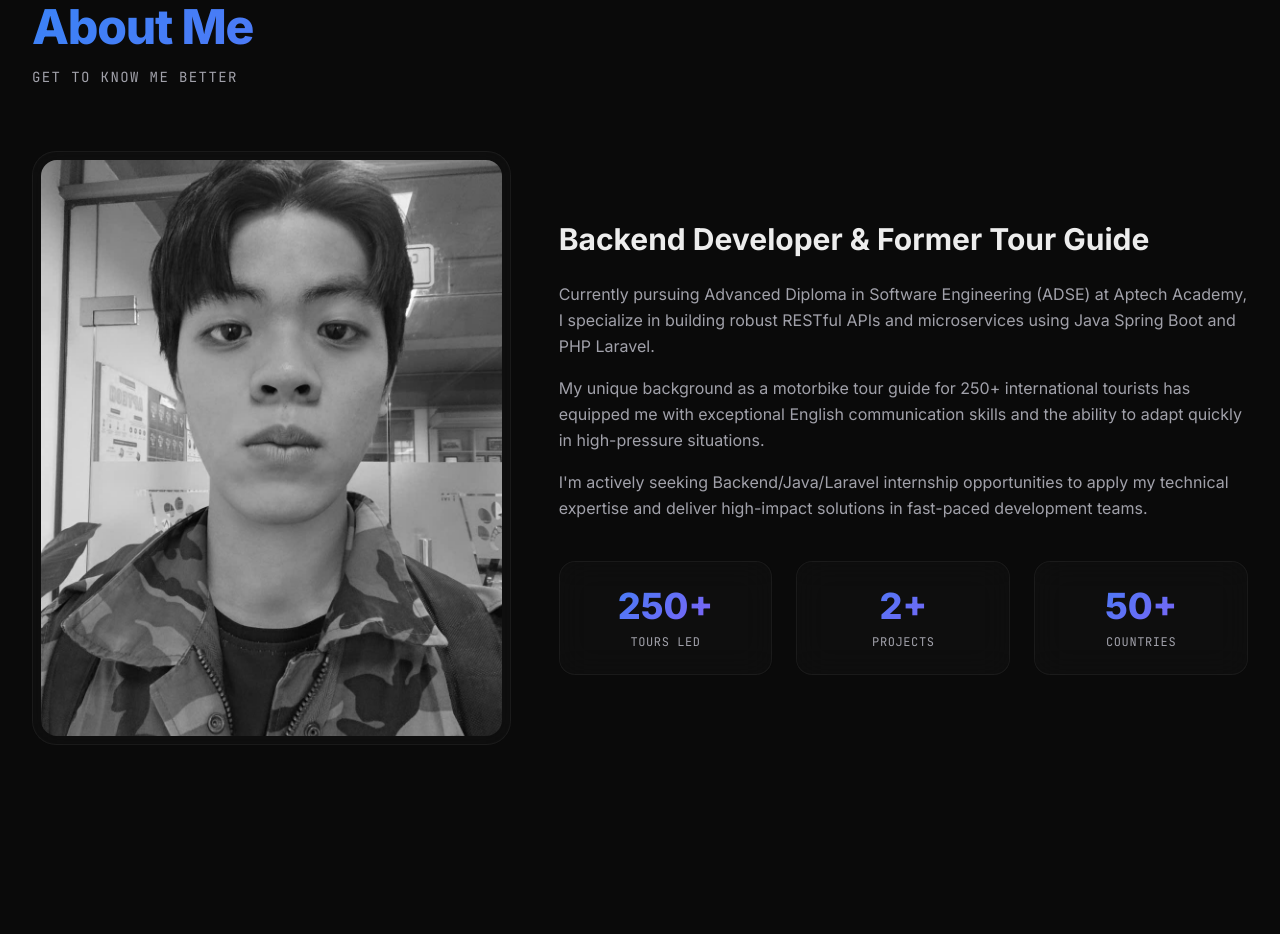
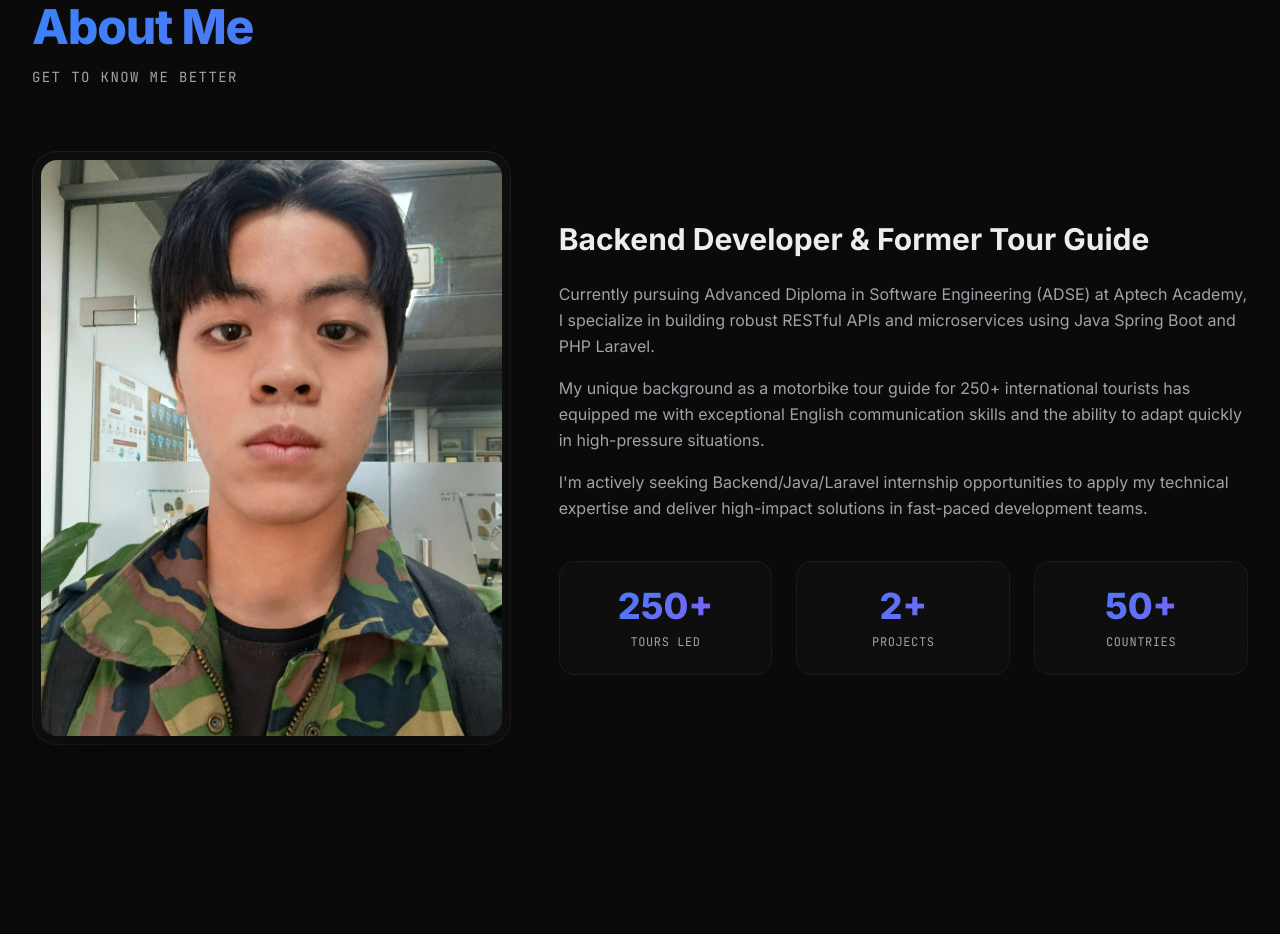
Before and after one commit to thanhdattt2006/portfolio, a plain HTML site: page index.html in a window 1280 px wide. Shown: the part 893-1827 px from the top of the page. Drawn offline with nearby package versions, Linux system fonts and the light colour scheme.

Commit message:
fix: remove grayscale effect from profile image to avoid cultural faux pas, apply cinematic styling

```diff
--- a/index.html
+++ b/index.html
@@ -229,7 +229,7 @@
                     <div class="lg:col-span-5 fade-in">
                         <div class="glass-panel p-2 rounded-3xl relative group">
                             <div class="absolute inset-0 bg-gradient-to-tr from-accent-primary to-accent-secondary opacity-0 group-hover:opacity-20 transition-opacity duration-500 rounded-3xl blur-xl"></div>
-                            <img src="assets/vo-cao-thanh-dat-backend-developer.jpg" alt="Võ Cao Thành Đạt - Backend Developer chuyên Java Spring Boot và Laravel" class="w-full h-auto aspect-[4/5] object-cover rounded-2xl grayscale group-hover:grayscale-0 transition-all duration-700 relative z-10" />
+                            <img src="assets/vo-cao-thanh-dat-backend-developer.jpg" alt="Võ Cao Thành Đạt - Backend Developer chuyên Java Spring Boot và Laravel" class="w-full h-auto aspect-[4/5] object-cover rounded-2xl transition-all duration-700 relative z-10 brightness-[1.05] contrast-[1.05] saturate-[1.1] shadow-2xl group-hover:scale-[1.03] group-hover:shadow-[0_0_30px_rgba(var(--accent-primary-rgb),0.3)]" />
                         </div>
                     </div>
                     <div class="lg:col-span-7 fade-in">
```
